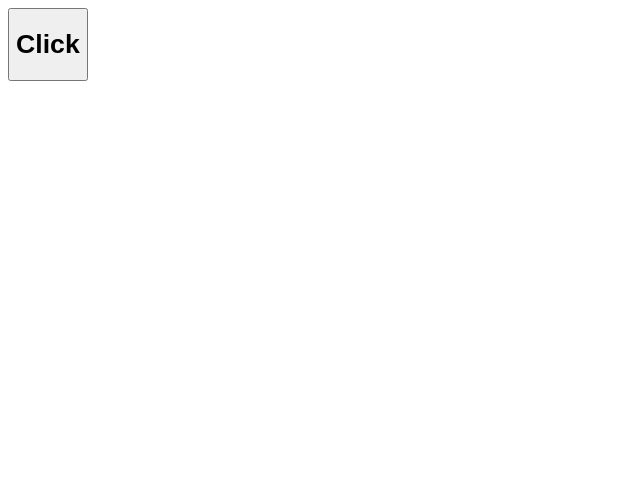
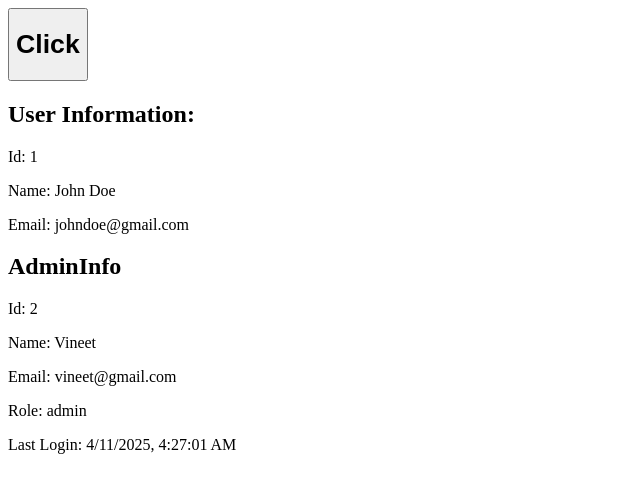
Before and after one commit to VineetPrajapati/typescript, a React (Vite) app in the folder practice/typescript/: page / in a window 1280 px wide. Shown: the top 492 px of the page, without its empty margins (0-640 px from the left). Built offline with nearby package versions, Linux system fonts and the light colour scheme.

Commit message:
described types in differet files and access to the differernt components

```diff
--- a/practice/typescript/src/App.tsx
+++ b/practice/typescript/src/App.tsx
@@ -1,4 +1,19 @@
+import AdminInfo from "./components/AdminInfo";
 import Button from "./components/Button";
+import UserInfo from "./components/UserInfo";
+import { Admin, User } from "./types/type";
+const user: User = {
+  id: 1,
+  name: "John Doe",
+  email: "johndoe@gmail.com",
+};
+const admin: Admin = {
+  id: 2,
+  name: "Vineet",
+  email: "vineet@gmail.com",
+  role: "admin",
+  lastLogin: new Date(),
+};
 
 const App = () => {
   return (
@@ -8,6 +23,9 @@ const App = () => {
         onClick={() => console.log("Clicked")}
         disabled={false}
       />
+
+      <UserInfo user={user} />
+      <AdminInfo admin={admin} />
     </div>
   );
 };
--- /dev/null
+++ b/practice/typescript/src/components/AdminInfo.tsx
@@ -0,0 +1,20 @@
+import { FC } from "react";
+import { Admin } from "../types/type";
+
+type AdminProp = {
+  admin: Admin;
+};
+const AdminInfo: FC<AdminProp> = ({ admin }) => {
+  return (
+    <div>
+      <h2>AdminInfo</h2>
+      <p>Id: {admin.id}</p>
+      <p>Name: {admin.name}</p>
+      <p>Email: {admin.email}</p>
+      <p>Role: {admin.role}</p>
+      <p>Last Login: {admin.lastLogin.toLocaleString()}</p>
+    </div>
+  );
+};
+
+export default AdminInfo;
--- /dev/null
+++ b/practice/typescript/src/components/UserInfo.tsx
@@ -0,0 +1,18 @@
+import { FC } from "react";
+import { User } from "../types/type";
+
+type UserProp = {
+  user: User;
+};
+const UserInfo: FC<UserProp> = ({ user }) => {
+  return (
+    <div>
+      <h2>User Information: </h2>
+      <p>Id: {user.id}</p>
+      <p>Name: {user.name}</p>
+      <p>Email: {user.email}</p>
+    </div>
+  );
+};
+
+export default UserInfo;
--- /dev/null
+++ b/practice/typescript/src/types/type.ts
@@ -0,0 +1,11 @@
+type User = {
+  id: number;
+  name: string;
+  email: string;
+};
+
+type Admin = User & {
+  role: string;
+  lastLogin: Date;
+};
+export { type User, type Admin };
```
